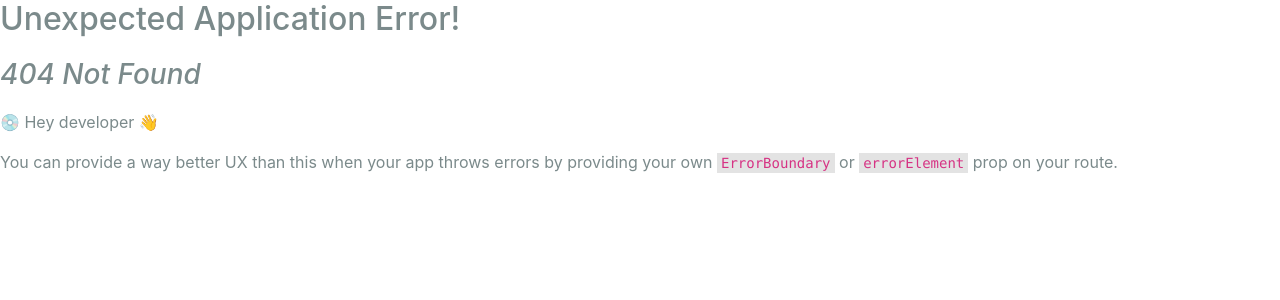
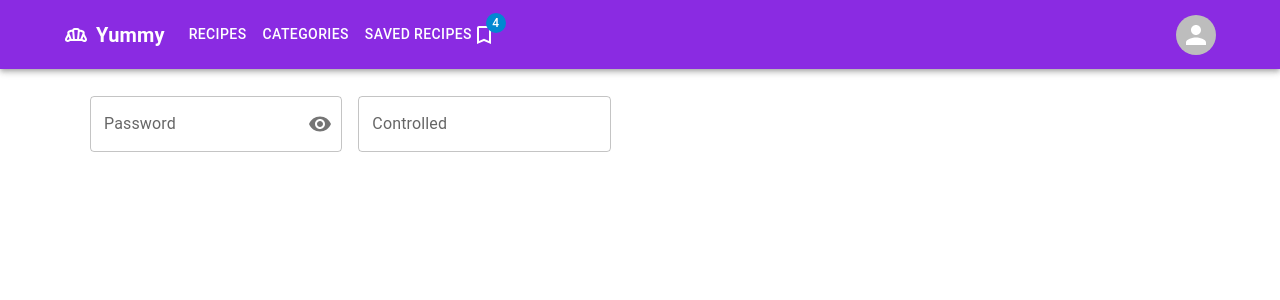
Before and after one commit to capo33/recipes-blog, a React (Create React App) app in the folder frontend/: page /register in a window 1280 px wide. Before the commit this address had no page. Shown: the top 300 px of the page. Built offline with nearby package versions, Linux system fonts and the light colour scheme.

Commit message:
update navBar component

```diff
--- a/frontend/src/App.tsx
+++ b/frontend/src/App.tsx
@@ -1,13 +1,13 @@
 import { Toaster } from "react-hot-toast";
 import "./App.css";
-import Header from "./components/Header/Index";
 import { Outlet } from "react-router-dom";
 import { Container } from "react-bootstrap";
+import NavBar from "./components/Header/Index";
 
 function App() {
   return (
     <>
-      <Header />
+      <NavBar />
       <Toaster />
       <main className='py-3'>
         <Container>
--- a/frontend/src/components/Header/Index.tsx
+++ b/frontend/src/components/Header/Index.tsx
@@ -1,109 +1,359 @@
-import { useEffect } from "react";
-import { Link, useLocation, useNavigate } from "react-router-dom";
-import { toast } from "react-hot-toast";
-import { LinkContainer } from "react-router-bootstrap";
-import { FaShoppingCart, FaUser } from "react-icons/fa";
-import logo from "../../assets/logo.png";
-import { Nav, Navbar, Container, Badge, NavDropdown } from "react-bootstrap";
-import { useAppDispatch, useAppSelector } from "../../redux/app/store";
-import { AuthUser } from "../../interfaces/AuthInterface";
-import { logout, userProfile } from "../../redux/feature/Auth/authSlice";
-import Loader from "../Loader/Index";
+import * as React from "react";
+import { Link, useNavigate } from "react-router-dom";
+import {
+  AppBar,
+  Box,
+  Menu,
+  Toolbar,
+  IconButton,
+  Typography,
+  Container,
+  Avatar,
+  Button,
+  Tooltip,
+  MenuItem,
+  Badge,
+} from "@mui/material";
+import MenuIcon from "@mui/icons-material/Menu";
+import AddIcon from "@mui/icons-material/Add";
+import PersonIcon from "@mui/icons-material/Person";
+import LoginOutlinedIcon from "@mui/icons-material/LoginOutlined";
+import LogoutOutlinedIcon from "@mui/icons-material/LogoutOutlined";
+import GridViewOutlinedIcon from "@mui/icons-material/GridViewOutlined";
+import PersonAddOutlinedIcon from "@mui/icons-material/PersonAddOutlined";
+import BakeryDiningOutlinedIcon from "@mui/icons-material/BakeryDiningOutlined";
+import BookmarkBorderOutlinedIcon from "@mui/icons-material/BookmarkBorderOutlined";
 
-const Header = () => {
-  const { user, isLoading } = useAppSelector((state) => state.auth);
-  const { savedRecipes } = useAppSelector((state) => state.recipe);
+import { logout } from "../../redux/feature/Auth/authSlice";
+import { useAppSelector, useAppDispatch } from "../../redux/app/store";
+
+interface IPage {
+  id: number;
+  name: string;
+  href: string;
+  icon?: React.ReactNode;
+}
+
+const pages: IPage[] = [
+  {
+    id: 1,
+    name: "Recipes",
+    href: "/",
+  },
+  {
+    id: 2,
+    name: "Categories",
+    href: "/categories",
+  },
+  {
+    id: 3,
+    name: "Saved Recipes",
+    href: "/saved-recipes",
+    icon: <BookmarkBorderOutlinedIcon />,
+  },
+];
+
+function NavBar() {
+  const { user } = useAppSelector((state) => state.auth);
 
   const dispatch = useAppDispatch();
   const navigate = useNavigate();
-
-  const token = user?.token as string;
-  const userID = user?._id as string;
-
 
   const handleLogout = () => {
     dispatch(logout());
     navigate("/login");
   };
+  const admin = user?.role === "admin";
 
- if(isLoading) return <Loader />
+  interface IMenu {
+    id: number;
+    name: string;
+    href: string;
+    icon?: React.ReactNode;
+    onClick?: () => void;
+  }
+  const userMenuItems: IMenu[] = [
+    {
+      id: 1,
+      name: "profile",
+      href: "/profile",
+      icon: <PersonIcon />,
+    },
+    {
+      id: 2,
+      name: "Add Recipe",
+      href: "/add-recipe",
+      icon: <AddIcon />,
+    },
+    ...(admin
+      ? [
+          {
+            id: 3,
+            name: "Add Category",
+            href: "/admin/add-category",
+            icon: <AddIcon />,
+          },
+          {
+            id: 4,
+            name: "All Categories",
+            href: "/admin/allcategories",
+            icon: <GridViewOutlinedIcon />,
+          },
+        ]
+      : []),
+    {
+      id: 5,
+      name: "Sign Out",
+      href: "/login",
+      icon: <LogoutOutlinedIcon />,
+      onClick: handleLogout,
+    },
+  ];
+
+  const authMenuItems = [
+    {
+      id: 1,
+      name: "Login",
+      href: "/login",
+      icon: <LoginOutlinedIcon />,
+    },
+    {
+      id: 2,
+      name: "Register",
+      href: "/register",
+      icon: <PersonAddOutlinedIcon />,
+    },
+  ];
+
+  const [anchorElNav, setAnchorElNav] = React.useState<null | HTMLElement>(
+    null
+  );
+  const [anchorElUser, setAnchorElUser] = React.useState<null | HTMLElement>(
+    null
+  );
+
+  const handleOpenNavMenu = (event: React.MouseEvent<HTMLElement>) => {
+    setAnchorElNav(event.currentTarget);
+  };
+  const handleOpenUserMenu = (event: React.MouseEvent<HTMLElement>) => {
+    setAnchorElUser(event.currentTarget);
+  };
+
+  const handleCloseNavMenu = () => {
+    setAnchorElNav(null);
+  };
+
+  const handleCloseUserMenu = () => {
+    setAnchorElUser(null);
+  };
+
   return (
-    <header>
-      <Navbar bg='success' variant='' expand='md' collapseOnSelect>
-        <Container>
-          {/* <LinkContainer to='/'>
-            <Navbar.Brand>
-              <img src={logo} alt='yummy' width='250' height='250' />
-            </Navbar.Brand>
-          </LinkContainer> */}
-          <LinkContainer to='/'>
-            <Navbar.Brand>
-              <img
-                src={logo}
-                alt='logo'
-                width='100'
-                // height='30'
-                className='d-inline-block  mx-2 my-2   '
-              />
-            </Navbar.Brand>
-          </LinkContainer>
+    <AppBar position='sticky' sx={{ bgcolor: "blueviolet" }}>
+      <Container>
+        <Toolbar disableGutters>
+          <BakeryDiningOutlinedIcon
+            sx={{ display: { xs: "none", md: "flex" }, mr: 1 }}
+          />
+          <Typography
+            variant='h6'
+            noWrap
+            component={Link}
+            to='/'
+            sx={{
+              mr: 2,
+              display: { xs: "none", md: "flex" },
+              fontWeight: 700,
+              color: "inherit",
+              textDecoration: "none",
+            }}
+          >
+            Yummy
+          </Typography>
 
-          <Navbar.Toggle aria-controls='basic-navbar-nav' />
-          <Navbar.Collapse id='basic-navbar-nav'>
-            <Nav className='ms-auto'>
-              {/* <SearchBox /> */}
+          <Box sx={{ flexGrow: 1, display: { xs: "flex", md: "none" } }}>
+            <IconButton
+              size='large'
+              aria-label='account of current user'
+              aria-controls='menu-appbar'
+              aria-haspopup='true'
+              onClick={handleOpenNavMenu}
+              color='inherit'
+            >
+              <MenuIcon />
+            </IconButton>
+            <Menu
+              id='menu-appbar'
+              anchorEl={anchorElNav}
+              anchorOrigin={{
+                vertical: "bottom",
+                horizontal: "left",
+              }}
+              keepMounted
+              transformOrigin={{
+                vertical: "top",
+                horizontal: "left",
+              }}
+              open={Boolean(anchorElNav)}
+              onClose={handleCloseNavMenu}
+              sx={{
+                display: { xs: "block", md: "none" },
+              }}
+            >
+              {/* Header Pages */}
+              {pages.map((page) => (
+                <MenuItem key={page.id} onClick={handleCloseNavMenu}>
+                  <Typography textAlign='center'>
+                    <Typography
+                      variant='subtitle1'
+                      noWrap
+                      component={Link}
+                      to={page.href}
+                      sx={{
+                        textDecoration: "none",
+                      }}
+                    >
+                      {page.name === "Saved Recipes" ? (
+                        <>
+                          {page.name}
+                          <Badge badgeContent={4} color='success'>
+                            {page.icon}
+                          </Badge>
+                        </>
+                      ) : (
+                        page.name
+                      )}
+                    </Typography>
+                  </Typography>
+                </MenuItem>
+              ))}
+            </Menu>
+          </Box>
+          <BakeryDiningOutlinedIcon
+            sx={{ display: { xs: "flex", md: "none" }, mr: 1 }}
+          />
+          <Typography
+            variant='h6'
+            noWrap
+            component={Link}
+            to='/'
+            sx={{
+              mr: 2,
+              display: { xs: "flex", md: "none" },
+              flexGrow: 1,
+              fontFamily: "monospace",
+              fontWeight: 700,
+              letterSpacing: ".3rem",
+              color: "inherit",
+              textDecoration: "none",
+            }}
+          >
+            Yummy
+          </Typography>
 
-              {/* {user && (
-                <LinkContainer to='/saved-recipes'>
-                  <Nav.Link>
-                    Saved Recipes
-                    {savedRecipes?.length > 0 && (
-                      <Badge pill bg='dark' className='mx-1'>
-                        {savedRecipes?.length}
+          <Box
+            sx={{
+              flexGrow: 1,
+              display: {
+                xs: "none",
+                md: "flex",
+                textAlign: "centrer",
+                alignItems: "center",
+              },
+            }}
+          >
+            {/* Header Pages */}
+            {pages.map((page) => (
+              <Link
+                to={page.href}
+                key={page.id}
+                className='nav-link'
+                onClick={handleCloseNavMenu}
+              >
+                <Button
+                  key={page.id}
+                  onClick={handleCloseNavMenu}
+                  sx={{ my: 2, color: "white", display: "block" }}
+                >
+                  {page.name === "Saved Recipes" ? (
+                    <>
+                      {page.name}
+                      <Badge badgeContent={4} color='info'>
+                        {page.icon}
                       </Badge>
-                    )}
-                  </Nav.Link>
-                </LinkContainer>
-              )} */}
-              {user ? (
-                <NavDropdown title={user.name} id='username'>
-                  <LinkContainer to='/profile'>
-                    <NavDropdown.Item>Profile</NavDropdown.Item>
-                  </LinkContainer>
-                  <LinkContainer to='/add-recipe'>
-                    <NavDropdown.Item>Add recipe</NavDropdown.Item>
-                  </LinkContainer>
+                    </>
+                  ) : (
+                    page.name
+                  )}
+                </Button>
+              </Link>
+            ))}
+          </Box>
 
-                  {user && user.role === "admin" && (
-                    <>
-                      <LinkContainer to='/admin/add-category'>
-                        <NavDropdown.Item>Add category</NavDropdown.Item>
-                      </LinkContainer>
-                      <LinkContainer to='/admin/all-categories'>
-                        <NavDropdown.Item>All categories</NavDropdown.Item>
-                      </LinkContainer>
-                      <LinkContainer to='/admin/userlist'>
-                        <NavDropdown.Item>Users</NavDropdown.Item>
-                      </LinkContainer>
-                    </>
-                  )}
-                  <NavDropdown.Item onClick={handleLogout}>
-                    Logout
-                  </NavDropdown.Item>
-                </NavDropdown>
-              ) : (
-                <LinkContainer to='/login'>
-                  <Nav.Link>
-                    <FaUser /> Sign In
-                  </Nav.Link>
-                </LinkContainer>
-              )}
-            </Nav>
-          </Navbar.Collapse>
-        </Container>
-      </Navbar>
-    </header>
+          <Box sx={{ flexGrow: 0 }}>
+            <Tooltip title='Open menu'>
+              <IconButton onClick={handleOpenUserMenu} sx={{ p: 0 }}>
+                <Avatar alt='Remy Sharp' src={user?.image} />
+              </IconButton>
+            </Tooltip>
+            <Menu
+              sx={{ mt: "45px" }}
+              id='menu-appbar'
+              anchorEl={anchorElUser}
+              anchorOrigin={{
+                vertical: "top",
+                horizontal: "right",
+              }}
+              keepMounted
+              transformOrigin={{
+                vertical: "top",
+                horizontal: "right",
+              }}
+              open={Boolean(anchorElUser)}
+              onClose={handleCloseUserMenu}
+            >
+              {/* User Pages */}
+              {user
+                ? userMenuItems.map((page) => (
+                    <Typography
+                      key={page.id}
+                      variant='subtitle1'
+                      noWrap
+                      component={Link}
+                      to={page.href}
+                      sx={{
+                        textDecoration: "none",
+                      }}
+                    >
+                      <MenuItem onClick={handleCloseUserMenu}>
+                        {page.icon}
+                        <span className='mx-1' onClick={page.onClick}>
+                          {page.name}
+                        </span>
+                      </MenuItem>
+                    </Typography>
+                  ))
+                : authMenuItems.map((page) => (
+                    <Typography
+                      key={page.id}
+                      variant='subtitle1'
+                      noWrap
+                      component={Link}
+                      to={page.href}
+                      sx={{
+                        textDecoration: "none",
+                      }}
+                    >
+                      <MenuItem onClick={handleCloseUserMenu}>
+                        {page.icon}
+                        <span className='mx-1'>{page.name}</span>
+                      </MenuItem>
+                    </Typography>
+                  ))}
+            </Menu>
+          </Box>
+        </Toolbar>
+      </Container>
+    </AppBar>
   );
-};
-
-export default Header;
+}
+export default NavBar;
--- /dev/null
+++ b/frontend/src/pages/Auth/Register.tsx
@@ -0,0 +1,59 @@
+import * as React from "react";
+import Box from "@mui/material/Box";
+import TextField from "@mui/material/TextField";
+import IconButton from "@mui/material/IconButton";
+import Input from "@mui/material/Input";
+import FilledInput from "@mui/material/FilledInput";
+import OutlinedInput from "@mui/material/OutlinedInput";
+import InputLabel from "@mui/material/InputLabel";
+import InputAdornment from "@mui/material/InputAdornment";
+import FormHelperText from "@mui/material/FormHelperText";
+import FormControl from "@mui/material/FormControl";
+import Visibility from "@mui/icons-material/Visibility";
+import VisibilityOff from "@mui/icons-material/VisibilityOff";
+
+const Register = () => {
+  const [showPassword, setShowPassword] = React.useState(false);
+
+  const handleClickShowPassword = () => setShowPassword((show) => !show);
+
+  const handleMouseDownPassword = (event: React.MouseEvent<HTMLButtonElement>) => {
+    event.preventDefault();
+  };
+
+  return (
+    <Box
+      component='form'
+      sx={{
+        "& > :not(style)": { m: 1, width: "25ch" },
+      }}
+      noValidate
+      autoComplete='off'
+    >
+      <FormControl sx={{ m: 1, width: "25ch" }} variant='outlined'>
+        <InputLabel htmlFor='outlined-adornment-password'>Password</InputLabel>
+        <OutlinedInput
+          id='outlined-adornment-password'
+          type={showPassword ? "text" : "password"}
+          endAdornment={
+            <InputAdornment position='end'>
+              <IconButton
+                aria-label='toggle password visibility'
+                onClick={handleClickShowPassword}
+                onMouseDown={handleMouseDownPassword}
+                edge='end'
+              >
+                {showPassword ? <VisibilityOff /> : <Visibility />}
+              </IconButton>
+            </InputAdornment>
+          }
+          label='Password'
+        />
+      </FormControl>
+      <TextField id='outlined-controlled' label='Controlled' />
+
+    </Box>
+  );
+};
+
+export default Register;
--- a/frontend/src/routes/routes.tsx
+++ b/frontend/src/routes/routes.tsx
@@ -13,12 +13,14 @@ import AdminRoute from "./Guards/AdminRoute";
 import AddCategory from "../pages/Category/admin/AddCategory";
 import Categories from "../pages/Category/Categories";
 import AllCategoriesForAdmin from "../pages/Category/admin/AllCategoriesForAdmin";
+import Register from "../pages/Auth/Register";
 
 const routes = createBrowserRouter(
   createRoutesFromElements(
     <Route path="/" element={<App />}>
       <Route path="" element={<Home />} />
       <Route path="login" element={<Login />} />
+      <Route path="register" element={<Register />} />
       <Route path="recipe-details/:recipeId" element={<RecipeDetails />} />
       <Route path="add-recipe" element={<AddRecipe />} />
       <Route path='categories' element={<Categories />} />
```
